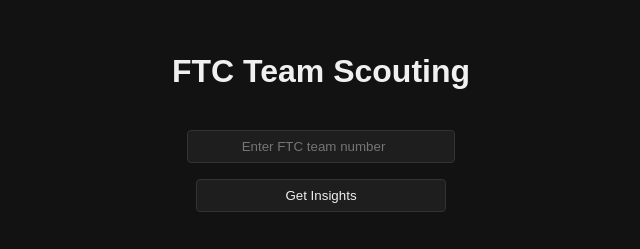
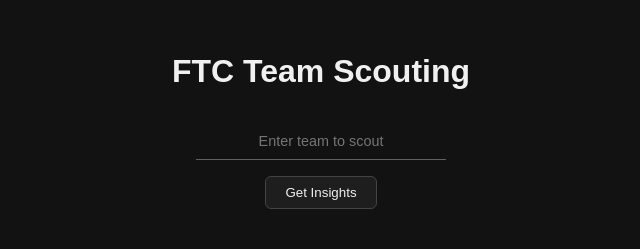
Before and after one commit to ejw12-github/rizz.github.io, a plain HTML site: page index.html in a window 1280 px wide. Shown: the full height of the page, 319-959 px from the left. Drawn offline with Linux system fonts and the light colour scheme.

Commit message:
Update index.html

```diff
--- a/index.html
+++ b/index.html
@@ -10,15 +10,16 @@
       margin: 0;
       background: #121212;
       color: #f0f0f0;
+      min-height: 100vh;
       display: flex;
       flex-direction: column;
       align-items: center;
-      min-height: 100vh;
+      justify-content: flex-start;
       padding: 2rem;
+      text-align: center;
     }
 
     h1 {
-      text-align: center;
       margin-bottom: 2rem;
     }
 
@@ -29,19 +30,64 @@
       margin-bottom: 2rem;
     }
 
-    input, button {
-      padding: 0.5rem;
-      margin: 0.5rem;
-      background: #1e1e1e;
-      color: #f0f0f0;
-      border: 1px solid #333;
-      border-radius: 4px;
-      width: 250px;
+    .form {
+      --width-of-input: 250px;
+      --border-height: 1px;
+      --border-before-color: rgba(221, 221, 221, 0.39);
+      --border-after-color: #5891ff;
+      --input-hovered-color: #4985e01f;
+      position: relative;
+      width: var(--width-of-input);
+    }
+
+    .input {
+      color: #fff;
+      font-size: 0.9rem;
+      background-color: transparent;
+      width: 100%;
+      box-sizing: border-box;
+      padding-inline: 0.5em;
+      padding-block: 0.7em;
+      border: none;
+      border-bottom: var(--border-height) solid var(--border-before-color);
       text-align: center;
     }
 
-    button:hover {
-      background: #333;
+    .input-border {
+      position: absolute;
+      background: var(--border-after-color);
+      width: 0%;
+      height: 2px;
+      bottom: 0;
+      left: 0;
+      transition: 0.3s;
+    }
+
+    input:hover {
+      background: var(--input-hovered-color);
+    }
+
+    input:focus {
+      outline: none;
+    }
+
+    input:focus ~ .input-border {
+      width: 100%;
+    }
+
+    .scout-button {
+      margin-top: 1rem;
+      padding: 0.5rem 1.2rem;
+      background-color: #1e1e1e;
+      color: #f0f0f0;
+      border: 1px solid #444;
+      border-radius: 6px;
+      cursor: pointer;
+      transition: background 0.3s;
+    }
+
+    .scout-button:hover {
+      background-color: #333;
     }
 
     .box {
@@ -74,8 +120,11 @@
 <body>
   <h1>FTC Team Scouting</h1>
   <div class="input-group">
-    <input type="number" id="teamNumber" placeholder="Enter FTC team number" />
-    <button onclick="getTeamInsights()">Get Insights</button>
+    <div class="form">
+      <input id="teamNumber" class="input" placeholder="Enter team to scout" required type="text" />
+      <span class="input-border"></span>
+    </div>
+    <button class="scout-button" onclick="getTeamInsights()">Get Insights</button>
   </div>
   <div id="results"></div>
 
@@ -126,9 +175,7 @@
           query {
             teamByNumber(number: ${teamNumber}) {
               events(season: 2024) {
-                event {
-                  end
-                }
+                event { end }
                 stats {
                   ... on TeamEventStats2024 {
                     opr {
@@ -171,13 +218,13 @@
         const mostRecent = validEvents.sort((a, b) => (b.event.end || "").localeCompare(a.event.end || ""))[0];
         const { opr, dev } = mostRecent.stats;
 
-        // Calculate OPRs
+        // OPRs
         const totalOPR = nonNegative(opr.totalPointsNp);
         const autoOPR = nonNegative(opr.autoSpecimenPoints);
         const teleopOPR = nonNegative(opr.dcSpecimenPoints);
         const endgameOPR = nonNegative(opr.dcSamplePoints) + nonNegative(opr.autoSamplePoints) + nonNegative(opr.dcParkPoints);
 
-        // Consistency Insights
+        // Consistency
         const specimenDev = nonNegative(dev.dcSpecimenPoints) + nonNegative(dev.autoSpecimenPoints);
         const sampleDev = nonNegative(dev.dcSamplePoints) + nonNegative(dev.autoSamplePoints);
         const parkDev = nonNegative(dev.dcParkPoints);
@@ -185,14 +232,14 @@
         function specimenInsight() {
           const avg = (autoOPR + teleopOPR) / 10;
           const devVal = specimenDev / 10;
-          return `${consistencyLabel(specimenDev)}: ${Math.round(avg - devVal)}–${Math.round(avg + devVal)} specimens per match`;
+          return `${consistencyLabel(specimenDev)}: ${Math.round(avg - devVal)}–${Math.round(avg + devVal)} specimens/match`;
         }
 
         function sampleInsight() {
           const points = nonNegative(opr.dcSamplePoints) + nonNegative(opr.autoSamplePoints);
           const avg = points / 8;
           const devVal = sampleDev / 8;
-          return `${consistencyLabel(sampleDev)}: ${Math.round(avg - devVal)}–${Math.round(avg + devVal)} samples per match`;
+          return `${consistencyLabel(sampleDev)}: ${Math.round(avg - devVal)}–${Math.round(avg + devVal)} samples/match`;
         }
 
         function parkInsight() {
@@ -205,7 +252,6 @@
           <div class="box">
             <h2>Team ${teamNumber} – ${teamName}</h2>
           </div>
-
           <div class="box">
             <h2>OPR Breakdown</h2>
             <ul>
@@ -215,7 +261,6 @@
               <li><strong>Endgame:</strong> ${endgameOPR.toFixed(1)}</li>
             </ul>
           </div>
-
           <div class="box">
             <h2>Consistency Insights</h2>
             <ul>
```
